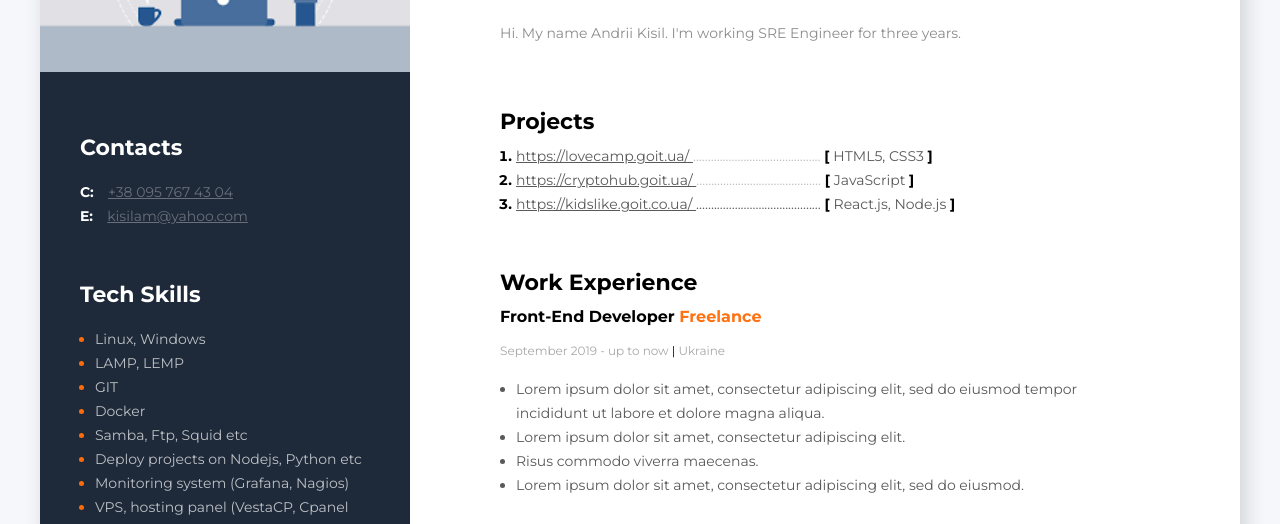
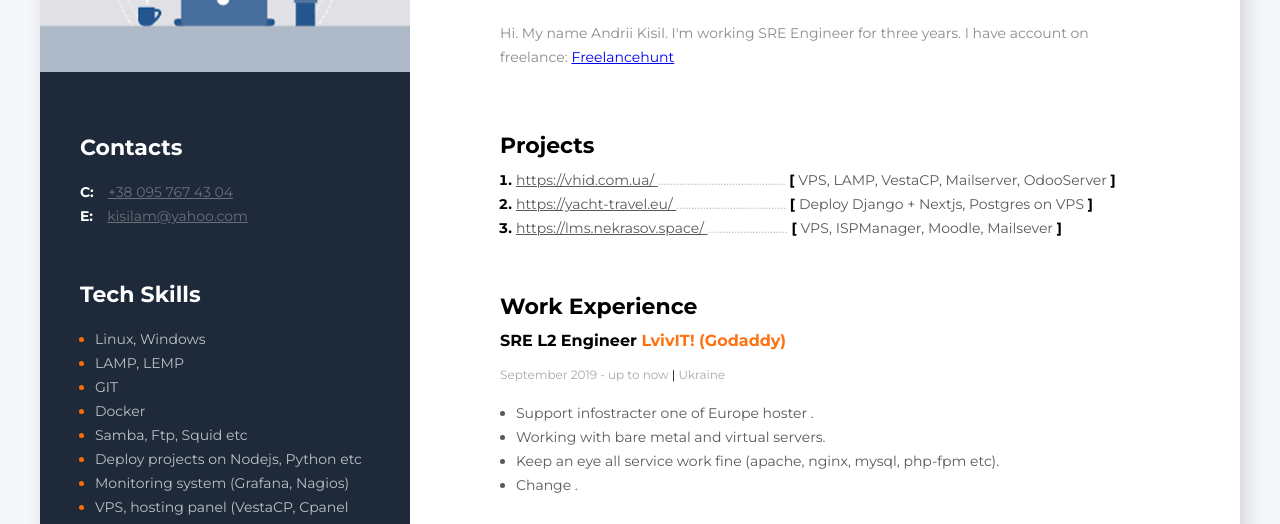
Before and after one commit to kisilam/kisilam.github.io, a plain HTML site: page index.html in a window 1280 px wide. Shown: the part 254-778 px from the top of the page. Drawn offline with Linux system fonts and the light colour scheme.

Commit message:
Change content

```diff
--- a/index.html
+++ b/index.html
@@ -92,7 +92,7 @@
 		            <h3 class="ebout_my_dream">SRE Engineer</h3>
 		            <h1 class="ebout_me_name">Andrii Kisil</h1>
 
-		            <p class="ebout_me_text">Hi. My name Andrii Kisil. I'm working SRE Engineer for three years.</p>
+		            <p class="ebout_me_text">Hi. My name Andrii Kisil. I'm working SRE Engineer for three years. I have account on freelance: <a href="https://freelancehunt.com/freelancer/kisiska.html" target="_blank">Freelancehunt</a> </p>
 	            </div>
 
                 <!--Project container-->
@@ -100,41 +100,41 @@
                    <h2 class="ebout_me_title">Projects</h2>
                    <ol>
                         <li class="project_list_items">
-                            <a class="project_list_link-text" href="https://lovecamp.goit.ua">
-                            	https://lovecamp.goit.ua/
+                            <a class="project_list_link-text" href="https://vhid.com.ua">
+                            	https://vhid.com.ua/
                             </a>
                             <span class="dots">
                             	...........................................
                             </span>
                             <span><b>[</b></span>
                             	<span class="project_list_link-text">
-                            		HTML5, CSS3
+                            		VPS, LAMP, VestaCP, Mailserver, OdooServer
                             	</span>
                             <span><b>]</b></span>
                         </li>
                         <li class="project_list_items">
-                            <a class="project_list_link-text" href="https://cryptohub.goit.ua/">
-                            	https://cryptohub.goit.ua/
+                            <a class="project_list_link-text" href="https://yacht-travel.eu/">
+                            	https://yacht-travel.eu/
                             </a>
                             <span class="dots">
-                            	..........................................
+                            	.....................................
                             </span>
                             <span><b>[</b></span>
                             	<span class="project_list_link-text">
-                            		JavaScript
+                            		Deploy Django + Nextjs, Postgres on VPS
                             	</span>
                             <span><b>]</b></span>
                         </li>
                          <li class="project_list_items">
-                            <a class="project_list_link-text" href="https://kidslike.goit.co.ua/">
-                            	https://kidslike.goit.co.ua/
+                            <a class="project_list_link-text" href="https://lms.nekrasov.space/">
+                            	https://lms.nekrasov.space/
                             </a>
-                            <span class="project_list_link-text">
-                            	..........................................
+                            <span class="dots">
+                            	...........................
                             </span>
                             <span><b>[</b></span>
                             	<span class="project_list_link-text">
-                            		React.js, Node.js
+                            		VPS, ISPManager, Moodle, Mailsever
                             	</span>
                             <span><b>]</b></span>
                         </li>
@@ -147,15 +147,15 @@
 
                 	<!-- Container first company -->
                 	<div>
-                		<h3 class="work_exp_item">Front-End Developer <span class="work_company">Freelance</span></h3>
+                		<h3 class="work_exp_item">SRE L2 Engineer <span class="work_company">LvivIT! (Godaddy)</span></h3>
                 		<span class="ebout_my_period">
                 			September 2019 - up to now <span class="about_me_devider">|</span> Ukraine
                 		</span>
                 		<ul class="work_duties">
-                			<li class="work_duties_list">Lorem ipsum dolor sit amet, consectetur adipiscing elit, sed do eiusmod tempor incididunt ut labore et dolore magna aliqua.</li>
-                			<li class="work_duties_list">Lorem ipsum dolor sit amet, consectetur adipiscing elit.</li>
-                			<li class="work_duties_list">Risus commodo viverra maecenas.</li>
-                			<li class="work_duties_list">Lorem ipsum dolor sit amet, consectetur adipiscing elit, sed do eiusmod.</li>
+                			<li class="work_duties_list">Support infostracter one of Europe hoster .</li>
+                			<li class="work_duties_list">Working with bare metal and virtual servers.</li>
+                			<li class="work_duties_list">Keep an eye all service work fine (apache, nginx, mysql, php-fpm etc).</li>
+                			<li class="work_duties_list">Change .</li>
                 		</ul>
                 	</div>
 
```
Also changed, not shown: 1 other file.
